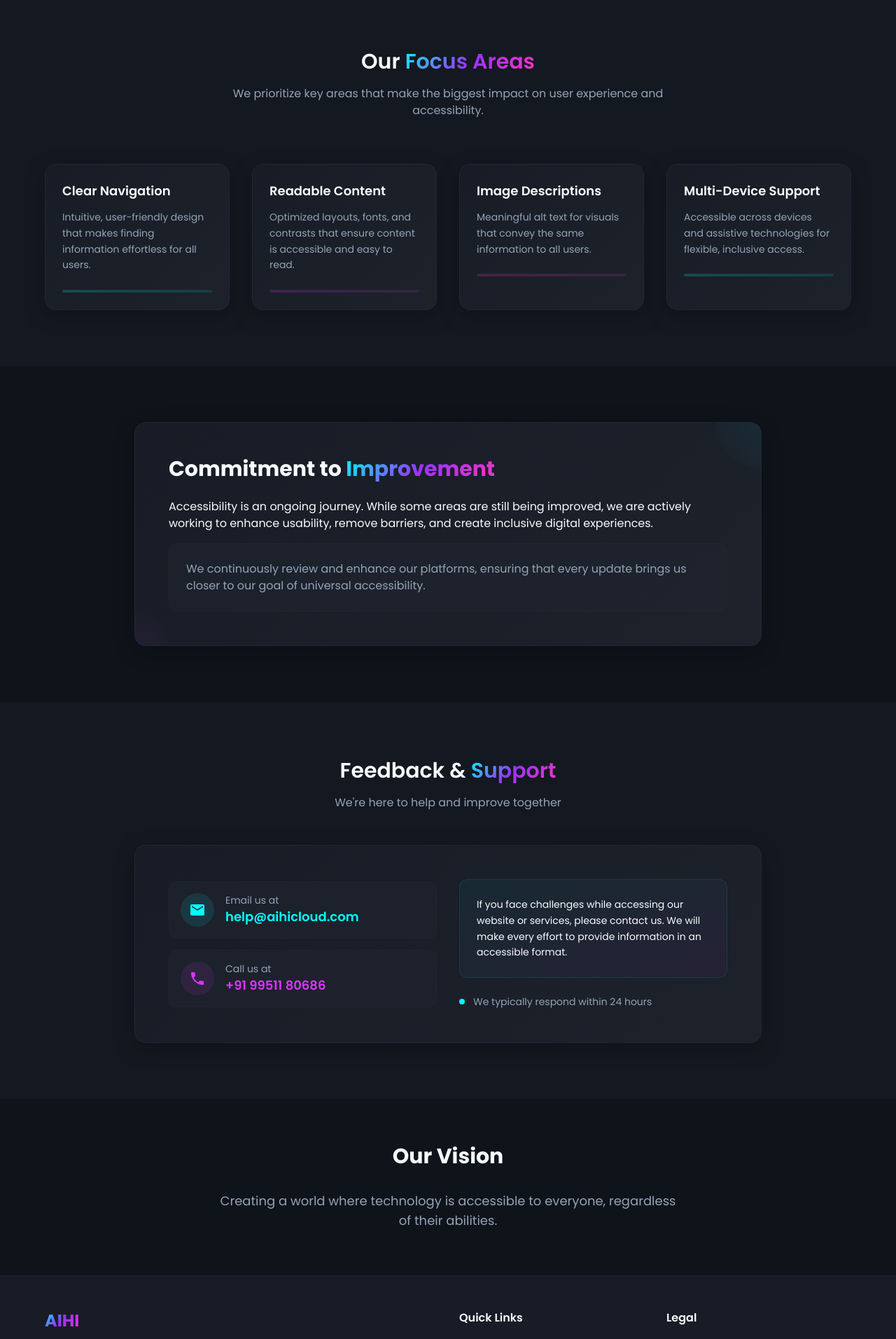
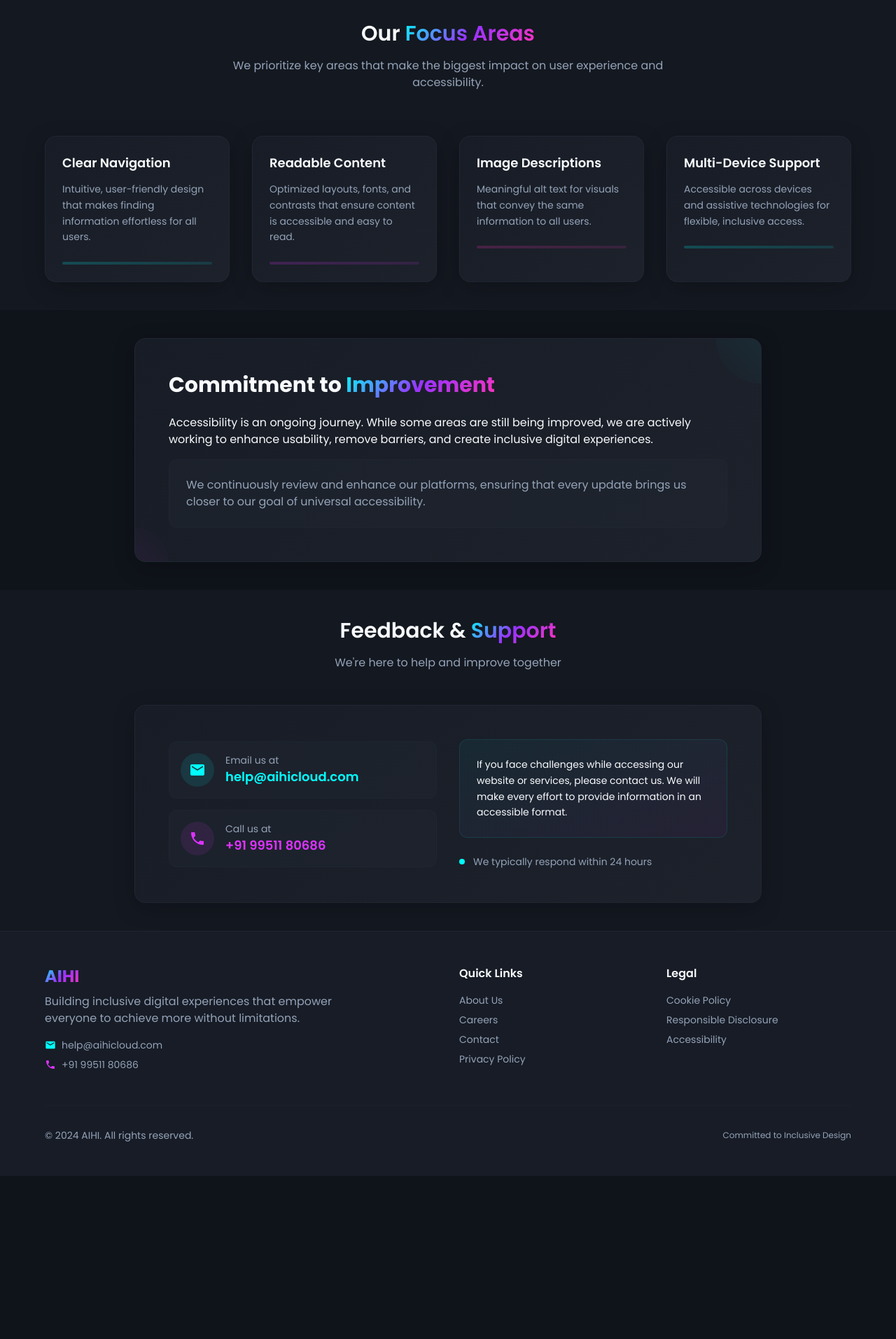
Before and after one commit to TechLeadsUser/aihi-inclusive-reach, a React (Vite) app: page / in a window 1280 px wide. Shown: the part 880-2793 px from the top of the page at 70% size. After the commit the page ends 2560 px from the top, so only its background shows below. Built offline with nearby package versions, Linux system fonts and the light colour scheme.

Commit message:
Visual edit in Lovable
Edited UI in Lovable

```diff
--- a/src/components/AccessibilityCommitment.tsx
+++ b/src/components/AccessibilityCommitment.tsx
@@ -1,5 +1,5 @@
 const AccessibilityCommitment = () => {
-  return <section className="py-20 bg-background">
+  return <section className="bg-background py-[40px]">
       <div className="container mx-auto px-4">
         <div className="max-w-4xl mx-auto">
           <div className="bg-card card-gradient rounded-2xl p-8 lg:p-12 shadow-card border border-border/50 relative overflow-hidden">
--- a/src/components/AccessibilityContact.tsx
+++ b/src/components/AccessibilityContact.tsx
@@ -1,5 +1,5 @@
 const AccessibilityContact = () => {
-  return <section className="py-20 bg-secondary/30">
+  return <section className="bg-secondary/30 py-[40px]">
       <div className="container mx-auto px-4">
         <div className="max-w-4xl mx-auto">
           <div className="text-center space-y-4 mb-12">
--- a/src/components/AccessibilityFocus.tsx
+++ b/src/components/AccessibilityFocus.tsx
@@ -24,7 +24,7 @@ const AccessibilityFocus = () => {
     description: "Accessible across devices and assistive technologies for flexible, inclusive access.",
     gradient: "from-brand-teal to-brand-teal/60"
   }];
-  return <section className="py-20 bg-secondary/30">
+  return <section className="bg-secondary/30 py-[40px]">
       <div className="container mx-auto px-4">
         <div className="max-w-6xl mx-auto">
           <div className="text-center space-y-4 mb-16">
--- a/src/components/AccessibilityVision.tsx
+++ b/src/components/AccessibilityVision.tsx
@@ -1,13 +1,4 @@
 const AccessibilityVision = () => {
-  return (
-    <section className="py-16 bg-background">
-      <div className="container mx-auto px-4">
-        <h2 className="text-3xl font-bold text-center mb-8">Our Vision</h2>
-        <p className="text-lg text-center text-muted-foreground max-w-2xl mx-auto">
-          Creating a world where technology is accessible to everyone, regardless of their abilities.
-        </p>
-      </div>
-    </section>
-  );
+  return;
 };
 export default AccessibilityVision;
```
